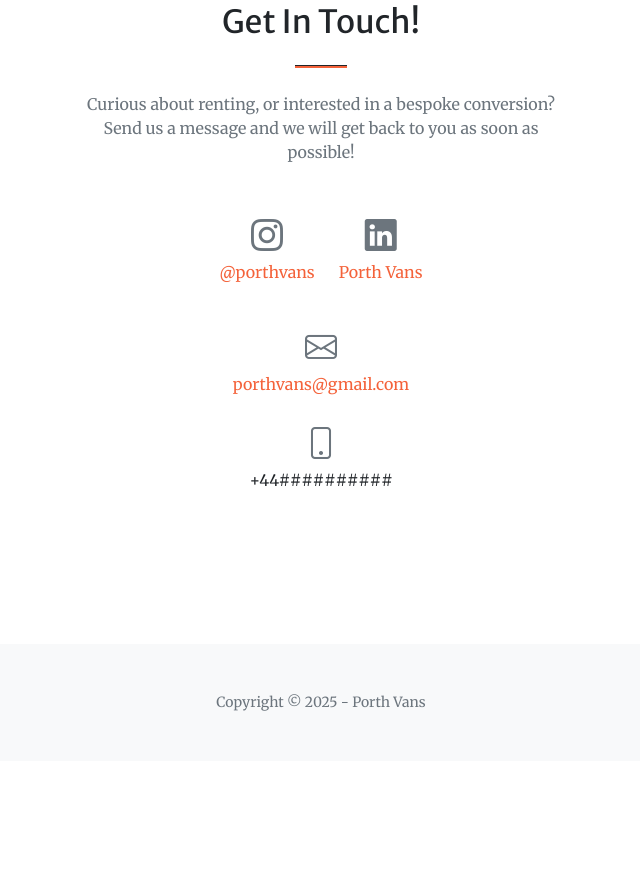
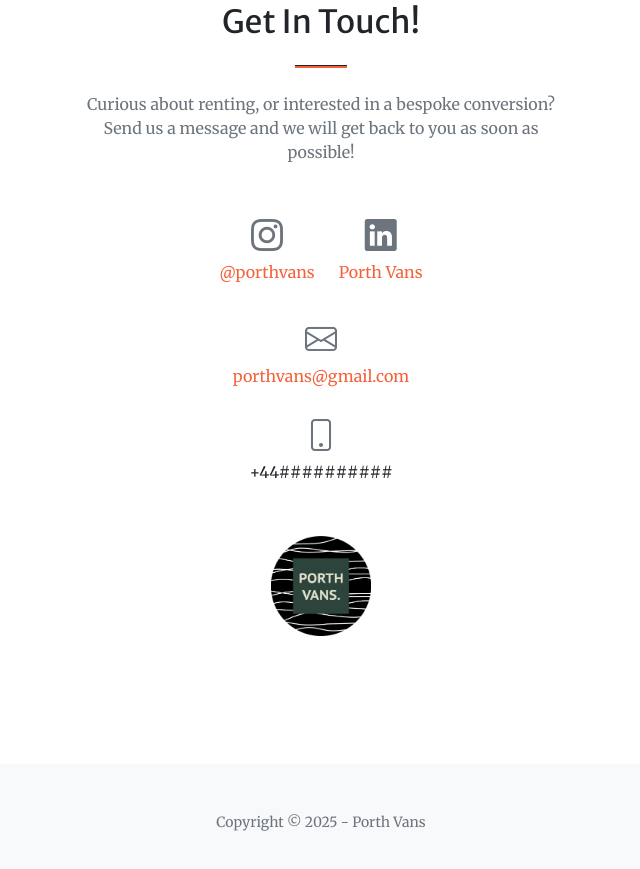
Before and after one commit to hhindley/porthvans, a plain HTML site: page index.html in a window 1280 px wide. Shown: the part 4635-5504 px from the top of the page, without its empty margins (319-959 px from the left). Before the commit the page ends 5396 px from the top, so only its background shows below. Drawn offline with nearby package versions, Linux system fonts and the light colour scheme.

Commit message:
logo at bottom

```diff
--- a/index.html
+++ b/index.html
@@ -416,6 +416,7 @@
                 <a class="btn btn-light btn-xl" href="https://www.quirkycampers.com/uk/" target="_blank">Rent Mara Now!</a>
             </div>
         </section>
+
         <!-- Contact-->
         <section class="page-section" id="contact">
             <div class="container px-4 px-lg-5">
@@ -430,8 +431,8 @@
            <!-- <div class="row gx-4 gx-lg-5 justify-content-center"> -->
             <div class="container px-4 px-lg-5">
                 <div class="row">
-                  <div class="col-lg-4 text-center mx-auto mb-5 mb-lg-0">
-                    <div class="d-flex justify-content-center gap-4 mb-4 flex-wrap">
+                    <div class="col-lg-4 text-center mx-auto mb-5">
+                        <div class="d-flex justify-content-center gap-4 mb-3 flex-wrap">
                             <a href="https://www.instagram.com/porthvans/" target="_blank" class="d-block mb-3 text-decoration-none text-center">
                                 <i class="bi bi-instagram fs-2 text-muted"></i>
                                 <div>@porthvans</div>
@@ -442,15 +443,14 @@
                             </a>
                         </div>
 
-                    <div class="d-flex justify-content-center gap-4 mb-4 flex-wrap">
+                        <div class="d-flex justify-content-center gap-4 mb-1 flex-wrap">
                             <a href="mailto:porthvans@gmail.com" class="text-decoration-none text-center">
                                 <i class="bi bi-envelope fs-2 text-muted"></i>
                                 <div>porthvans@gmail.com</div>
                             </a>
                             <div class="text-center">
-                        <i class="bi bi-phone fs-2 mb-3 text-muted"></i>
+                                <i class="bi bi-phone fs-2 mb-1 text-muted"></i>
                                 <div>+44##########</div>
-                      </div>
                             </div>
                         </div>
                     </div>
@@ -458,11 +458,19 @@
             </div>
             <!-- </div> -->
 
+
+            <div style="text-align: center; width: 100%; margin: 0; padding: 0;">
+                <a href="#page-top"><img src="assets/img/pv_logo_circle.png" alt="Porth Vans Logo" style="max-width: 100px; margin: 0 auto; display: block;"></a>
+            </div>
+        </section>
+
         </section>
         <!-- Footer-->
             <footer class="bg-light py-5">
                 <div class="container px-4 px-lg-5"><div class="small text-center text-muted">Copyright &copy; 2025 - Porth Vans</div></div>
             </footer>
+
+
 
 
         <!-- Bootstrap core JS-->
```
Lines whose indentation alone changed are shown as unchanged.
